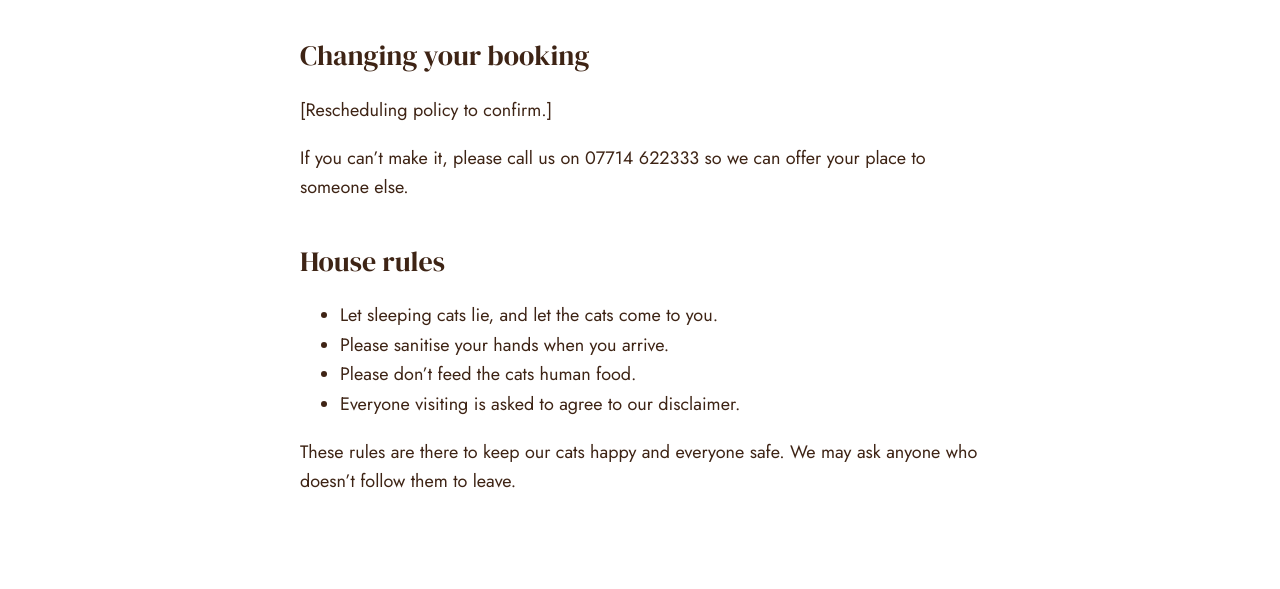
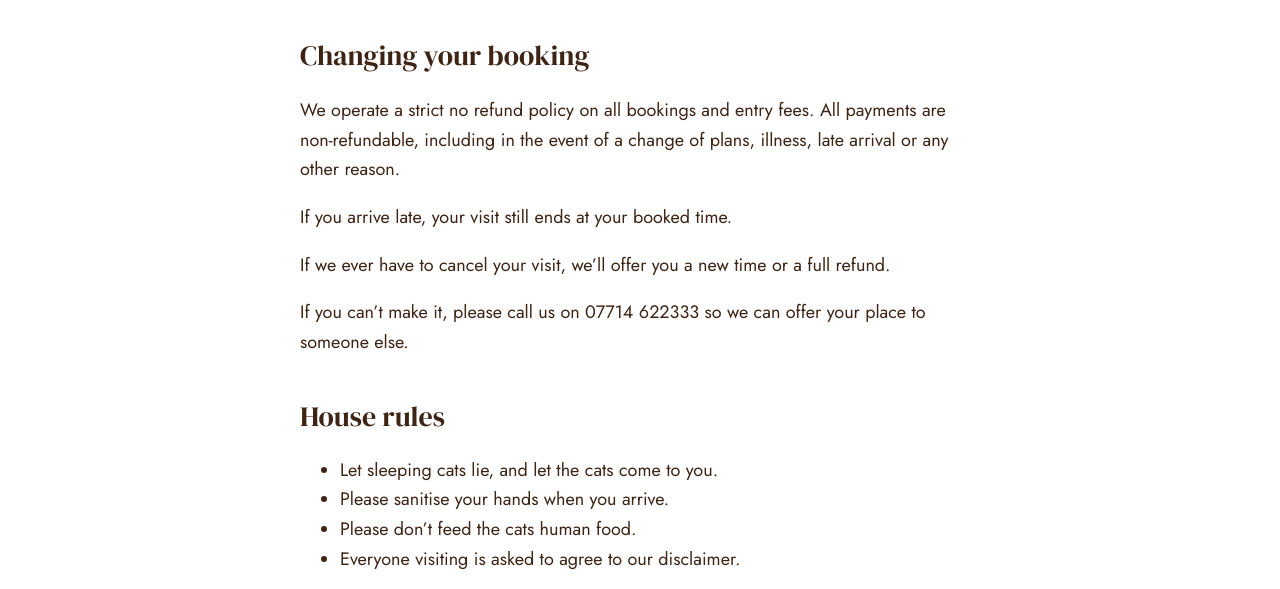
Before and after one commit to nero65agency/purrfect-coffee-site, an Astro site: page /booking-terms in a window 1280 px wide. Shown: the part 824-1413 px from the top of the page. Built offline with nearby package versions, Linux system fonts and the light colour scheme; Astro itself is replaced by a stand-in of ours.

Commit message:
refund policy

```diff
--- a/content/pages/booking-terms.md
+++ b/content/pages/booking-terms.md
@@ -16,7 +16,11 @@ Depending on the day, you'll either pay online when you book (by card, through S
 
 ## Changing your booking
 
-[Rescheduling policy to confirm.]
+We operate a strict no refund policy on all bookings and entry fees. All payments are non-refundable, including in the event of a change of plans, illness, late arrival or any other reason.
+
+If you arrive late, your visit still ends at your booked time.
+
+If we ever have to cancel your visit, we'll offer you a new time or a full refund.
 
 If you can't make it, please call us on 07714 622333 so we can offer your place to someone else.
 
--- a/content/settings/site.json
+++ b/content/settings/site.json
@@ -18,7 +18,7 @@
     "onlineBooking": true,
     "payment": "Pay online when booking",
     "minAge": 5,
-    "rescheduling": ""
+    "rescheduling": "This includes changes of plan, illness, late arrival or any other reason. If we ever have to cancel your visit, we'll offer you a new time or a full refund."
   },
   "parking": "",
   "access": "",
```
